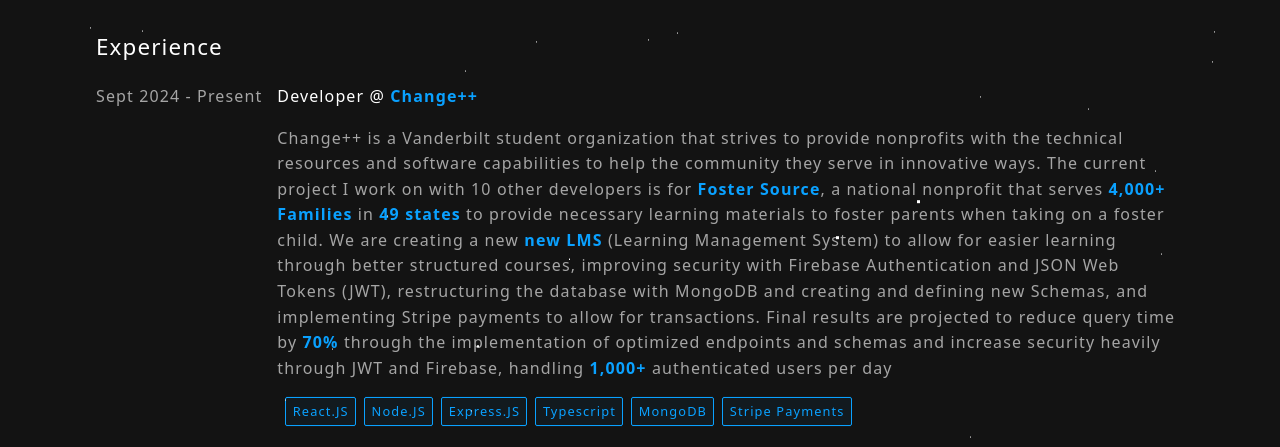
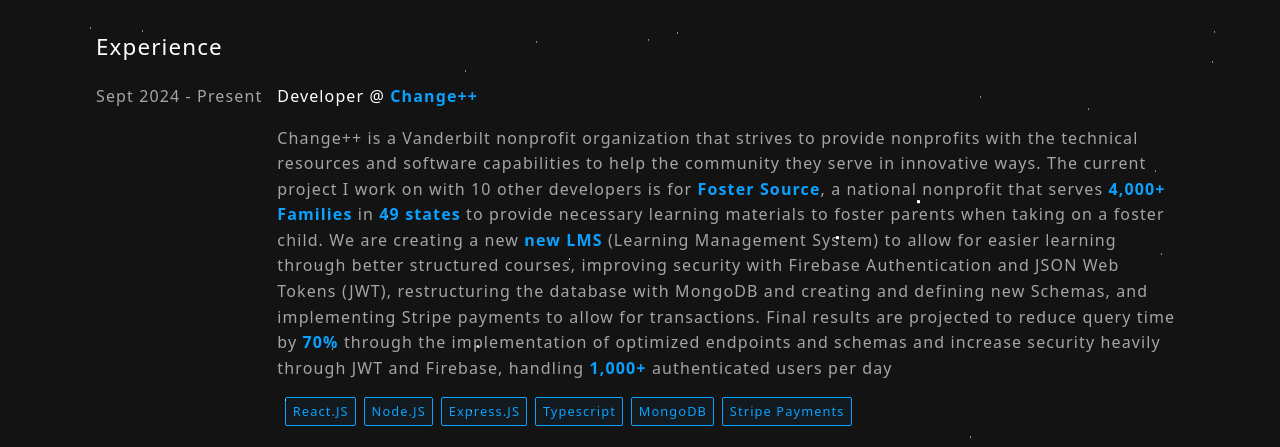
Before and after one commit to ashrit-ram-anala/Portfolio, a React (Vite) app in the folder client/: page / in a window 1280 px wide. Shown: the part 1980-2427 px from the top of the page. Built offline with nearby package versions, Linux system fonts and the light colour scheme.

Commit message:
fixed syntax

```diff
--- a/client/src/App.jsx
+++ b/client/src/App.jsx
@@ -517,7 +517,7 @@
             </div>
             <p className="summary">
 
-              Change++ is a Vanderbilt student organization that strives to provide nonprofits with the technical resources and software capabilities to help the community they serve in innovative ways. The current project I work on with 10 other developers is for
+              Change++ is a Vanderbilt nonprofit organization that strives to provide nonprofits with the technical resources and software capabilities to help the community they serve in innovative ways. The current project I work on with 10 other developers is for
               <a href="https://fostersource.org/" target="_blank">
                 <span className="bolded-link"> Foster Source</span>
               </a>
```
